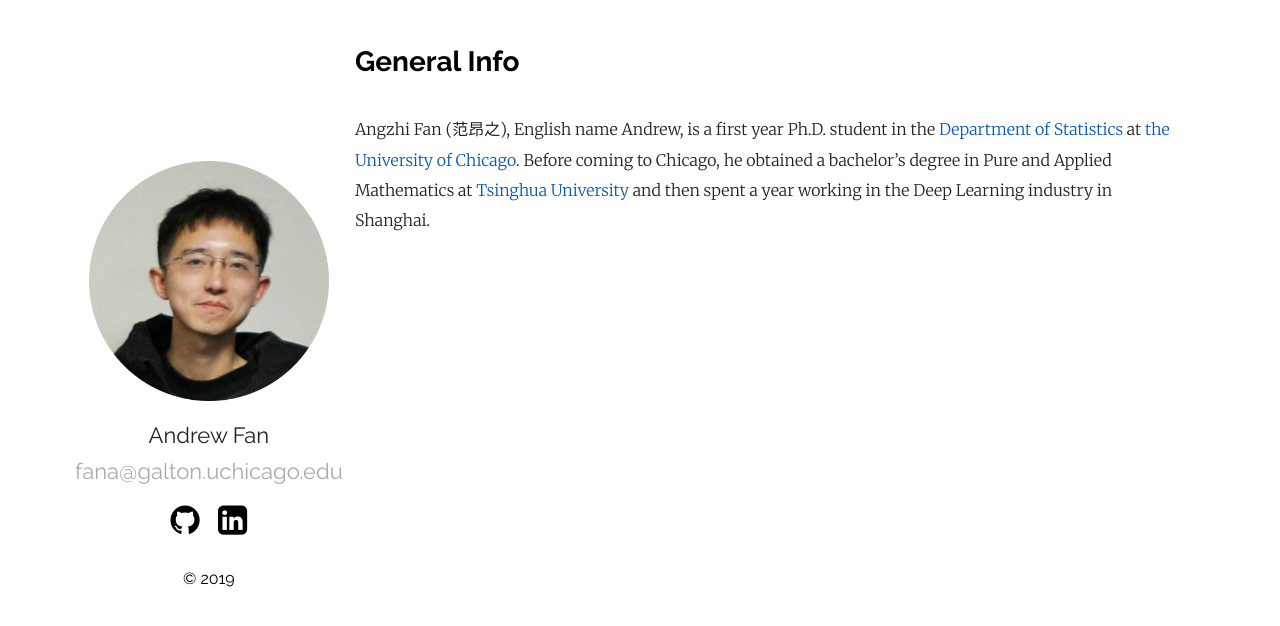
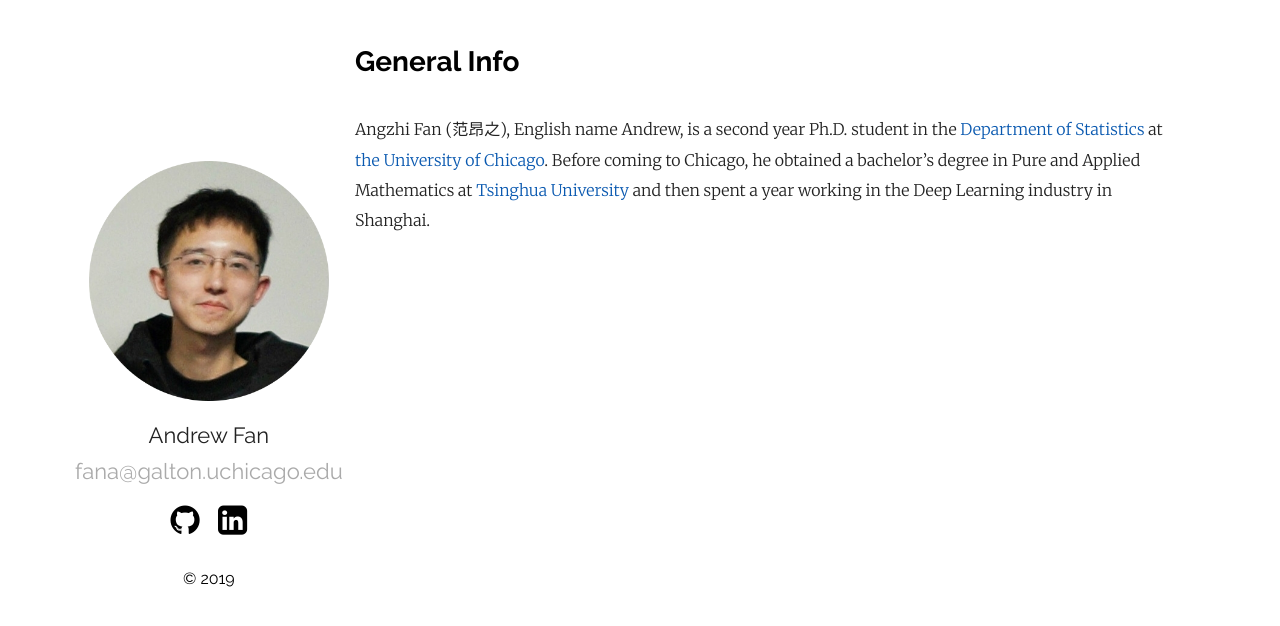
Before and after one commit to angzhifan/angzhifan.github.io, a Jekyll site: the page built from _posts/2019-09-15-20bio.markdown, in a window 1280 px wide. Shown: the top 626 px of the page. Built offline with Jekyll 4.4.1, drawn with Linux system fonts in a browser that asks for light colours.

Commit message:
Update 2019-09-15-20bio.markdown

```diff
--- a/_posts/2019-09-15-20bio.markdown
+++ b/_posts/2019-09-15-20bio.markdown
@@ -4,8 +4,8 @@
 #date:   2019-12-12 18:03:36 +0530
 #categories: Javascript NodeJS
 ---
-Angzhi Fan (范昂之), English name Andrew, is a first year Ph.D. student in the [Department of Statistics][stat] at [the University of Chicago][uchi]. Before coming to Chicago, he obtained a bachelor's degree in Pure and Applied Mathematics at [Tsinghua University][thu] and then spent a year working in the Deep Learning industry in Shanghai.
+Angzhi Fan (范昂之), English name Andrew, is a second year Ph.D. student in the [Department of Statistics][stat] at [the University of Chicago][uchi]. Before coming to Chicago, he obtained a bachelor's degree in Pure and Applied Mathematics at [Tsinghua University][thu] and then spent a year working in the Deep Learning industry in Shanghai.
 
 [stat]: https://stat.uchicago.edu
-[thu]: https://www.tsinghua.edu.cn/publish/thu2018en/index.html
+[thu]: https://www.tsinghua.edu.cn/en/index.htm
 [uchi]: https://www.uchicago.edu
```
